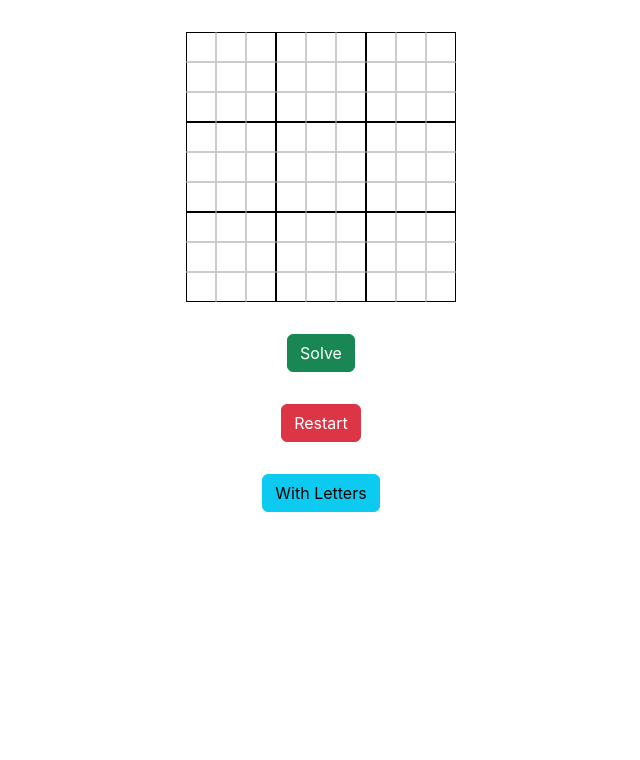
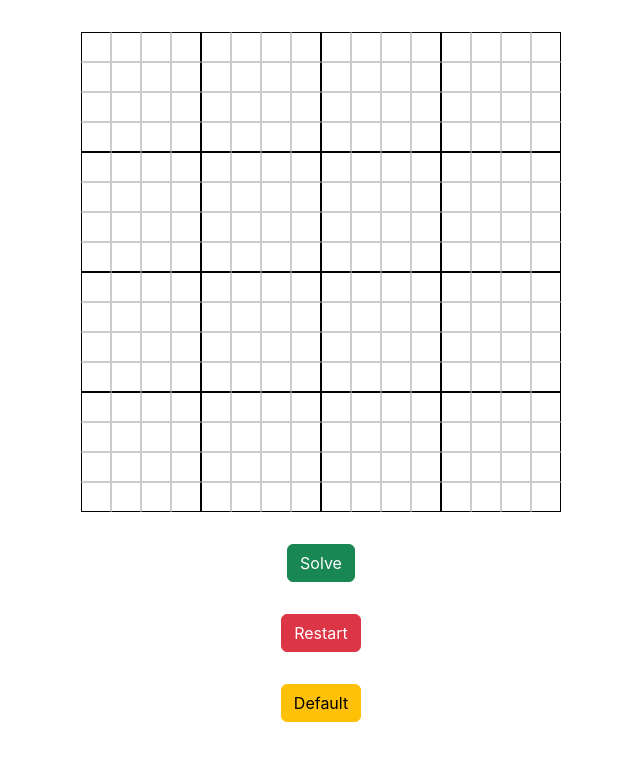
Before and after one commit to NN155/Sudoku, a React (Create React App) app: page / in a window 1280 px wide. Shown: the top 760 px of the page, without its empty margins (319-959 px from the left). Built offline with nearby package versions, Linux system fonts and the light colour scheme.

Commit message:
Fixed all bugs

```diff
--- a/public/index.html
+++ b/public/index.html
@@ -26,7 +26,7 @@
       work correctly both with client-side routing and a non-root public URL.
       Learn how to configure a non-root public URL by running `npm run build`.
     -->
-    <title>Saper solver</title>
+    <title>Sudoku solver</title>
   </head>
   <body>
     <noscript>You need to enable JavaScript to run this app.</noscript>
--- a/src/components/Board.jsx
+++ b/src/components/Board.jsx
@@ -3,11 +3,12 @@ import Solver from "./Solver"
 import Restart from "./Restart"
 import GameMode from "./GameMode"
 import {values, reversValue, keysWithLetters, keysDefault} from "../data"
+
 export default function Board() {
 
 
-    const [gameMode, setGameMode] = React.useState("Default")
-    const boardSize = gameMode === "Default" ? 9 : 12
+    const [gameMode, setGameMode] = React.useState("With Letters")
+    const boardSize = gameMode === "Default" ? 9 : 16
     const [boardData, setBoardData] = React.useState(initializeBoard(boardSize))
     const boardStyle = {
         gridTemplateColumns: `repeat(${boardSize}, 30px)`
@@ -67,16 +68,17 @@ export default function Board() {
 
     function createCell(i, j) {
         let cellStyle = {}
-        if (i % (boardSize / 3) === 0) {
+        const value  = gameMode === "Default" ? 3 : 4
+        if (i % value === 0) {
             cellStyle.borderTop ="1px solid black"
         }
-        else if ((i + 1) % (boardSize / 3) === 0 ) {
+        else if ((i + 1) % value === 0 ) {
             cellStyle.borderBottom ="1px solid black"
         }
-        if (j % (boardSize / 3) === 0) {
+        if (j % value === 0) {
             cellStyle.borderLeft ="1px solid black"
         }
-        else if ((j + 1) % (boardSize / 3) === 0) {
+        else if ((j + 1) % value === 0) {
             cellStyle.borderRight ="1px solid black"
         }
 
@@ -117,7 +119,7 @@ export default function Board() {
             </div>
         </div>
         <div className="center">
-            <Solver boardData={boardData} setBoardData={setBoardData} gameMode={gameMode}/>
+            <Solver boardData={boardData} setBoardData={setBoardData} gameMode={gameMode} boardSize={boardSize}/>
         </div>
         <div className="center">
             <Restart setBoardData={setBoardData} initializeBoard={initializeBoard} size={boardSize} />
--- a/src/components/GameMode.jsx
+++ b/src/components/GameMode.jsx
@@ -4,7 +4,7 @@ import Board from "./Board"
 export default function GameMode(props) {
     function setMode(mode) {
         props.setGameMode(mode)
-        let size = mode === "Default" ? 9 : 15
+        let size = mode === "Default" ? 9 : 16
         props.setBoardData(props.initializeBoard(size, mode))
 
     }
--- a/src/components/Solver.jsx
+++ b/src/components/Solver.jsx
@@ -1,8 +1,9 @@
 import React from "react"
+import {stringValues} from "../data"
 
 export default function Solver(props) {
     let newBoard;
-
+    const boardSizeInBox = props.gameMode === "Default" ? 3 : 4
     function newCell(oldCell, valueToRemove) {
         let newValue = oldCell.value.filter(element => element !== valueToRemove)
         const cell = {
@@ -13,7 +14,7 @@ export default function Solver(props) {
     }
 
     function removeRow(i, j) {
-        for (let x = 0; x < 9; x++) {
+        for (let x = 0; x < props.boardSize; x++) {
             if (!newBoard[i][x].isRevealed) {
                 newBoard[i][x] = newCell(newBoard[i][x], newBoard[i][j].currentValue)
             }
@@ -21,7 +22,7 @@ export default function Solver(props) {
     }
 
     function removeColumn(i, j) {
-        for (let y = 0; y < 9; y++) {
+        for (let y = 0; y < props.boardSize; y++) {
             if (!newBoard[y][j].isRevealed) {
                 newBoard[y][j] = newCell(newBoard[y][j], newBoard[i][j].currentValue)
             }
@@ -29,10 +30,10 @@ export default function Solver(props) {
     }
 
     function removeBox(i, j) {
-        let iBox = (Math.floor(i / 3)) * 3
-        let jBox = (Math.floor(j / 3)) * 3
-        for (let y =  iBox; y < iBox + 3; y++) {
-            for (let x = jBox; x < jBox + 3; x++) {
+        let iBox = (Math.floor(i / boardSizeInBox)) * boardSizeInBox
+        let jBox = (Math.floor(j / boardSizeInBox)) * boardSizeInBox
+        for (let y =  iBox; y < iBox + boardSizeInBox; y++) {
+            for (let x = jBox; x < jBox + boardSizeInBox; x++) {
                 if (!newBoard[y][x].isRevealed) {
                     newBoard[y][x] = newCell(newBoard[y][x], newBoard[i][j].currentValue)
                 }
@@ -47,8 +48,8 @@ export default function Solver(props) {
     }
 
     function checkAllCells() {
-        for (let i = 0; i < 9; i++) {
-            for (let j = 0; j < 9; j++) {
+        for (let i = 0; i < props.boardSize; i++) {
+            for (let j = 0; j < props.boardSize; j++) {
                 if (newBoard[i][j].isRevealed && !newBoard[i][j].checked) {
                     removeValues(i, j)
                     newBoard[i][j] = {
@@ -60,7 +61,10 @@ export default function Solver(props) {
         }
     }
     function difference(cells) {
-        let result = {"1": [], "2": [], "3": [], "4": [], "5": [], "6": [], "7": [], "8": [], "9": []}
+        let result = props.gameMode === "Default" ?
+        {"1": [], "2": [], "3": [], "4": [], "5": [], "6": [], "7": [], "8": [], "9": []}
+        :
+        {"1": [], "2": [], "3": [], "4": [], "5": [], "6": [], "7": [], "8": [], "9": [], "10": [], "A": [], "B": [], "C": [], "D": [], "E": [], "F": []}
         // [i,j , cell]
         for (let cell of cells) {
             for (let i of cell[2].value) {
@@ -75,16 +79,16 @@ export default function Solver(props) {
                 const [i, j] = result[key][0]
                 const cell = {
                     ...newBoard[i][j],
-                    value: [Number(key)]
+                    value: [stringValues[key]]
                 }
                 newBoard[i][j] = cell
             }
         }
     }
     function checkRows() {
-        for (let i = 0; i < 9; i++) {
+        for (let i = 0; i < props.boardSize; i++) {
             let row = []
-            for (let j = 0; j < 9; j++) {
+            for (let j = 0; j < props.boardSize; j++) {
                 if (!newBoard[i][j].isRevealed) {
                     row.push([i, j, newBoard[i][j]])
                 }
@@ -96,9 +100,9 @@ export default function Solver(props) {
     }
 
     function checkColumn() {
-        for (let j = 0; j < 9; j++) {
+        for (let j = 0; j < props.boardSize; j++) {
             let column = []
-            for (let i = 0; i < 9; i++) {
+            for (let i = 0; i < props.boardSize; i++) {
                 if (!newBoard[i][j].isRevealed) {
                     column.push([i, j, newBoard[i][j]])
                 }
@@ -110,11 +114,11 @@ export default function Solver(props) {
     }
 
     function checkBox() {
-        for (let y = 0; y < 3; y++) {
-            for (let x = 0; x < 3; x++) {
+        for (let y = 0; y < boardSizeInBox; y++) {
+            for (let x = 0; x < boardSizeInBox; x++) {
                 let box = []
-                for (let i = y * 3; i < (y * 3) + 3; i++) {
-                    for (let j = x * 3; j < (x * 3) + 3; j++) {
+                for (let i = y * boardSizeInBox; i < (y * boardSizeInBox) + boardSizeInBox; i++) {
+                    for (let j = x * boardSizeInBox; j < (x * boardSizeInBox) + boardSizeInBox; j++) {
                         if (!newBoard[i][j].isRevealed) {
                             box.push([i, j, newBoard[i][j]])
                         }
@@ -134,8 +138,8 @@ export default function Solver(props) {
         checkBox()
     }
     function displayCells() {
-        for (let i = 0; i < 9; i++) {
-            for (let j = 0; j < 9; j++) {
+        for (let i = 0; i < props.boardSize; i++) {
+            for (let j = 0; j < props.boardSize; j++) {
                 if (newBoard[i][j].value.length === 1) {
                     newBoard[i][j] = {
                         ...newBoard[i][j],
--- a/src/data.js
+++ b/src/data.js
@@ -56,6 +56,25 @@ export const values = {
     "15": "E",
     "16": "F"
 }
+export const stringValues = {
+    "0": 0,
+    "1": 1,
+    "2": 2,
+    "3": 3,
+    "4": 4,
+    "5": 5,
+    "6": 6,
+    "7": 7,
+    "8": 8,
+    "9": 9,
+    "10": 10,
+    "A": "A",
+    "B": "B",
+    "C": "C",
+    "D": "D",
+    "E": "E",
+    "F": "F"
+}
 export const reversValue = {
     "0": 0,
     "1": 1,
```
